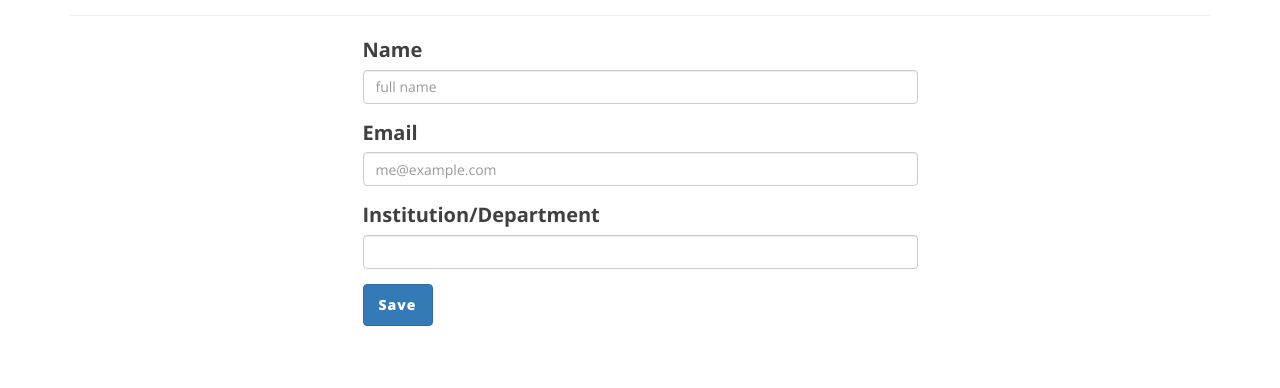
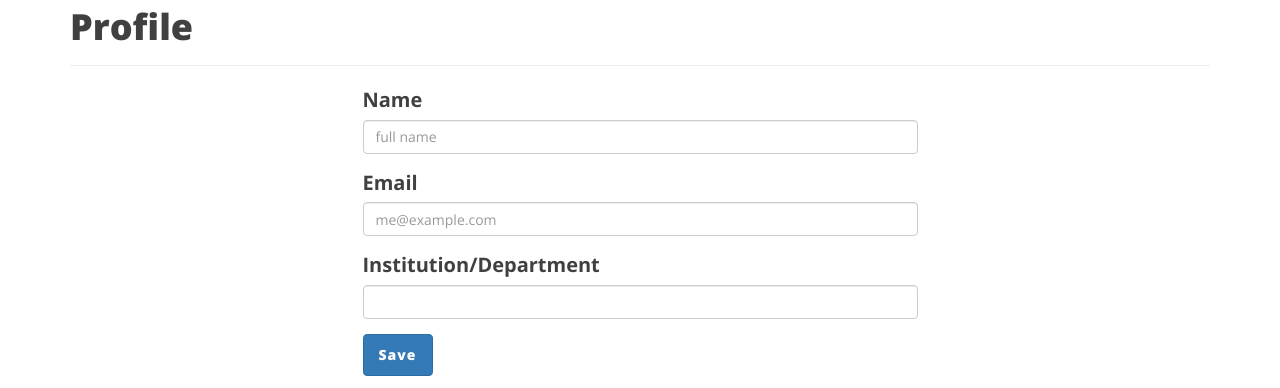
Before and after one commit to LSSTDESC/desc-data-portal, a Python web app: template web/portal/templates/profile.jinja2 in a window 1280 px wide. Shown: the part 103-491 px from the top of the page. Run offline with Jinja, Linux system fonts and the light colour scheme; the template is opened without the code that fills it, so the values that code supplies are empty; some libraries are stand-ins or nearby versions.

Commit message:
Update style.css

```diff
--- a/web/portal/static/css/style.css
+++ b/web/portal/static/css/style.css
@@ -489,14 +489,6 @@ body {
   webkit-tap-highlight-color: #4d75a8;
 }
 
-.page-header {
-  margin-top: -30px;
-}
-
-ul {
-  list-style: none;
-}
-
 p.task-detail {
   margin: 10px 0;
 }
```
